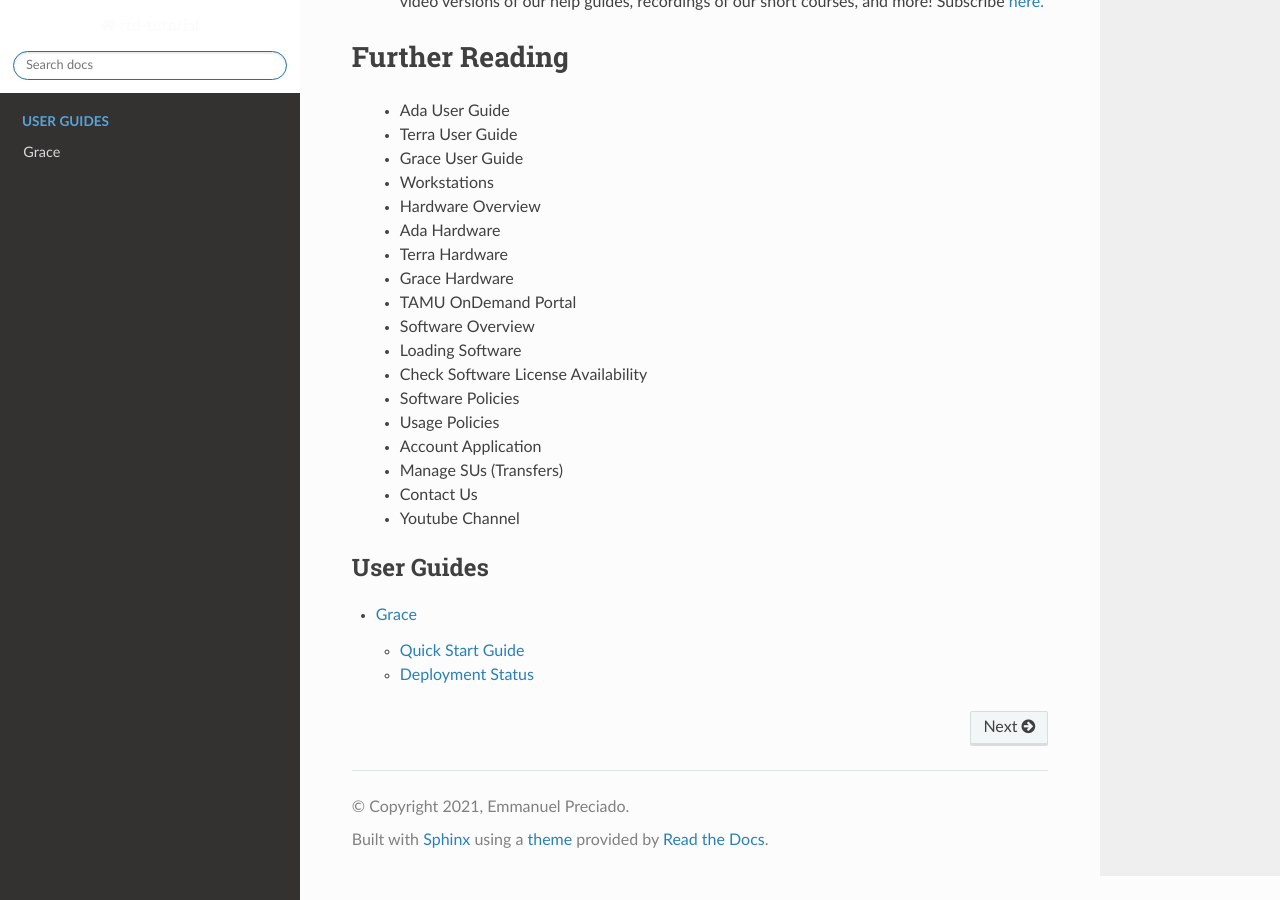
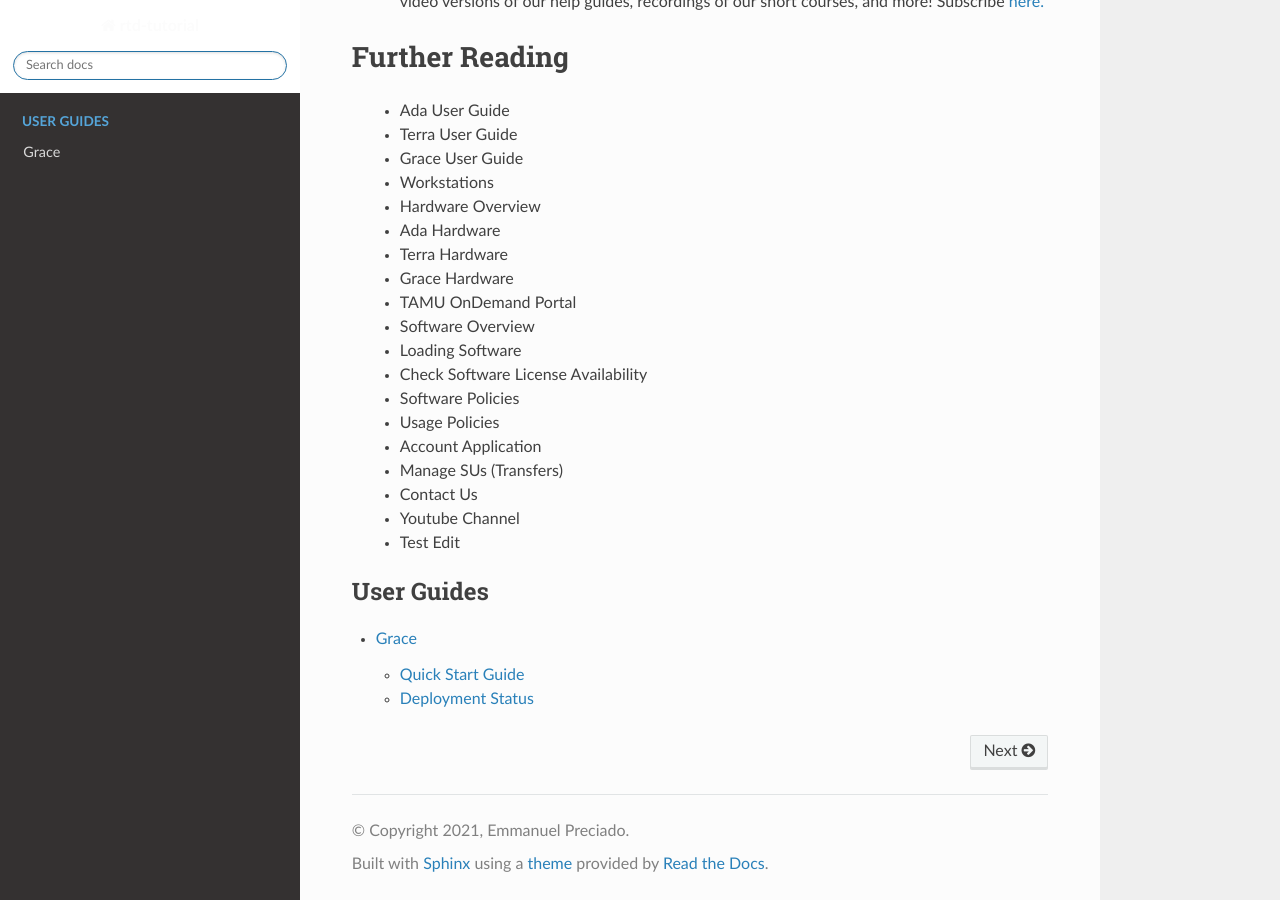
Before and after one commit to EmmanuelDej/rtd-tutorial, a Sphinx documentation site: the page built from docs/index.rst, in a window 1280 px wide and 900 px high, scrolled down 1673 px. Built offline with Sphinx 7.4.7 and the Read the Docs theme 2.0.0, drawn with Linux system fonts in a browser that asks for light colours; pages that are not in the unit, such as notebooks, are missing from menus.

Commit message:
Update index.rst

```diff
--- a/docs/index.rst
+++ b/docs/index.rst
@@ -69,6 +69,7 @@
  *  Manage SUs (Transfers)
  *  Contact Us
  *  Youtube Channel
+ *  Test Edit
 
 .. toctree::
    :maxdepth: 2
```
